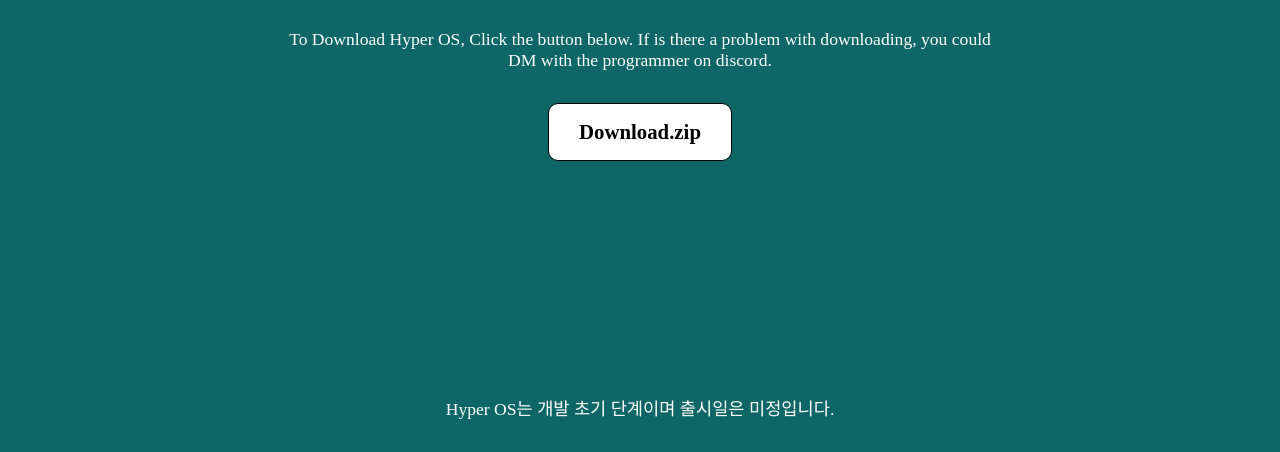
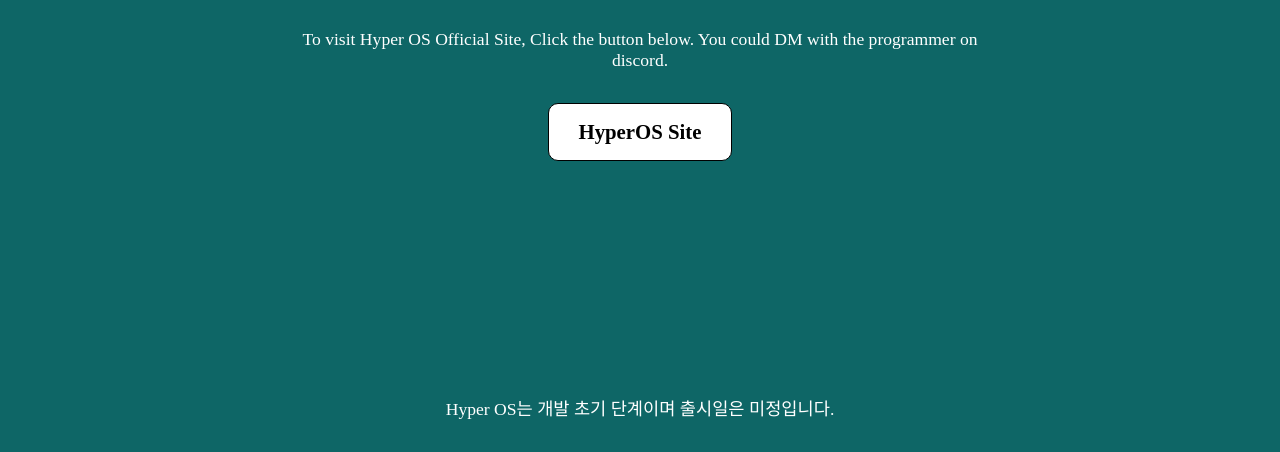
Before and after one commit to SkyLakeKR/SkyLake-Homepage-UpdateKR, a plain HTML site: page SkyLake-homepage/homepage/hyper.html in a window 1280 px wide. Shown: the part 348-800 px from the top of the page. Drawn offline with Linux system fonts and the light colour scheme.

Commit message:
Update hyper.html

```diff
--- a/SkyLake-homepage/homepage/hyper.html
+++ b/SkyLake-homepage/homepage/hyper.html
@@ -16,8 +16,8 @@
             </ul>
         </header>
         <section><p>Download Page Center</p>
-            <p>To Download Hyper OS, Click the button below. If is there a problem with downloading, you could DM with the programmer on discord.</p>
-            <a class="btn" href="error.html" download>Download.zip</a>
+            <p>To visit Hyper OS Official Site, Click the button below. You could DM with the programmer on discord.</p>
+            <a class="btn" href="https://rawcdn.githack.com/SkyLakeKR/HyperOS-Develop/5b637f08eaf73eb34dd7d02da3e734b2d7d71414/HyperOSDV/index.html" download>HyperOS Site</a>
         </section>
         <footer>Hyper OS는 개발 초기 단계이며 출시일은 미정입니다.</a></footer>
     </div>
```
